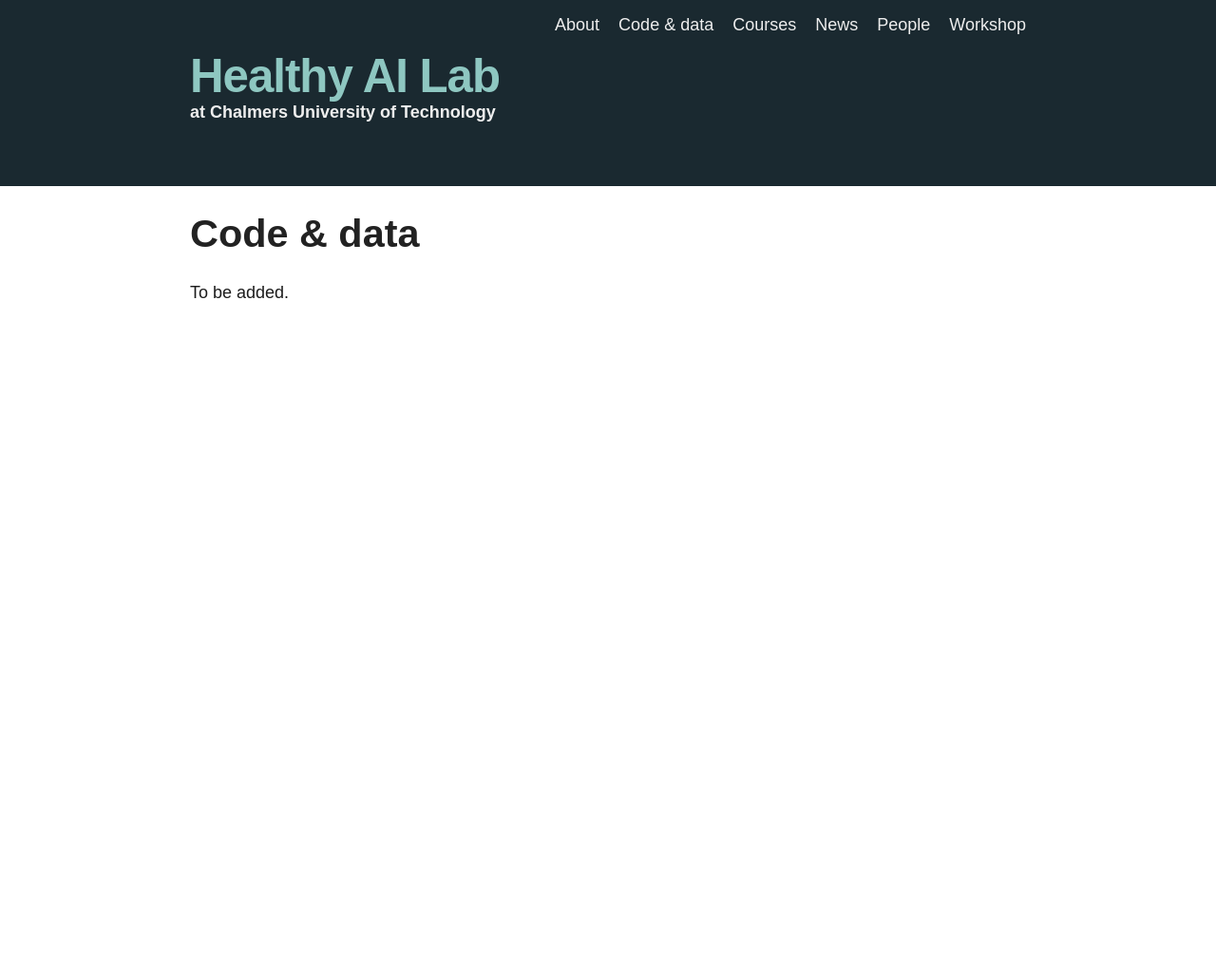
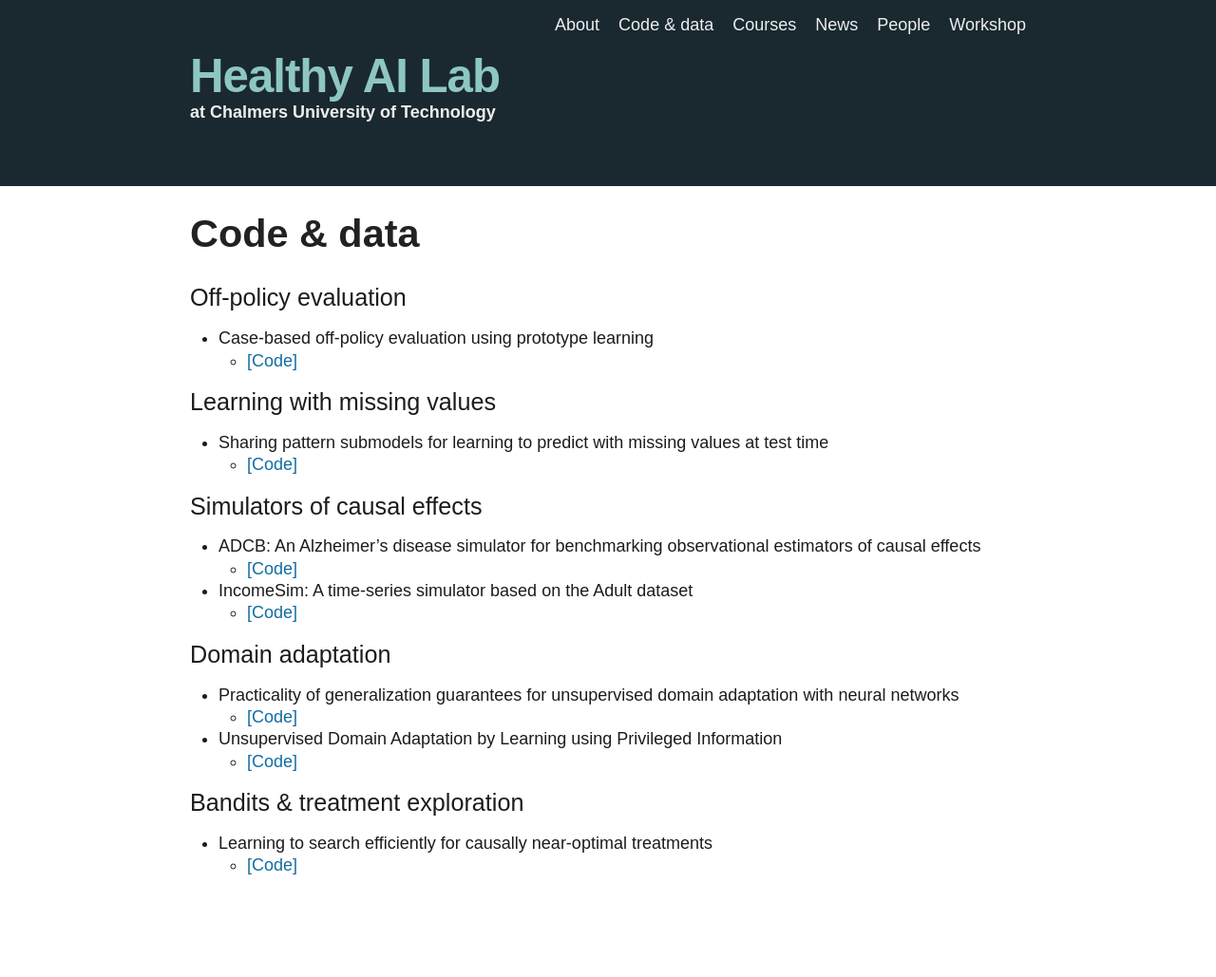
Before and after one commit to Healthy-AI/healthy-ai.github.io, a Jekyll site: the page built from code.markdown, in a window 1280 px wide. Shown: the whole page at 95% size. Built offline with Jekyll 4.4.1, drawn with Linux system fonts in a browser that asks for light colours; before the commit the page ends 900 px from its top, so only the background shows below that.

Commit message:
added code page

```diff
--- a/code.markdown
+++ b/code.markdown
@@ -4,4 +4,34 @@
 permalink: /code/
 ---
 
-To be added.
+### Off-policy evaluation
+
+* Case-based off-policy evaluation using prototype learning
+  * [[Code]](https://github.com/Healthy-AI/case_based_ope)
+
+
+### Learning with missing values
+
+* Sharing pattern submodels for learning to predict with missing values at test time
+  * [[Code]](https://github.com/Healthy-AI/spsm)
+
+
+### Simulators of causal effects
+
+* ADCB: An Alzheimer’s disease simulator for benchmarking observational estimators of causal effects
+  * [[Code]](https://github.com/Healthy-AI/ADCB)
+* IncomeSim: A time-series simulator based on the Adult dataset
+    * [[Code]](https://github.com/Healthy-AI/IncomeSim)
+
+### Domain adaptation
+
+* Practicality of generalization guarantees for unsupervised domain adaptation with neural networks
+  * [[Code]](https://github.com/Healthy-AI/pacbayes_bounds)
+* Unsupervised Domain Adaptation by Learning using Privileged Information
+  * [[Code]](https://github.com/Healthy-AI/dalupi)
+
+
+### Bandits & treatment exploration
+
+* Learning to search efficiently for causally near-optimal treatments
+  * [[Code]](https://github.com/Healthy-AI/TreatmentExploration)
```
